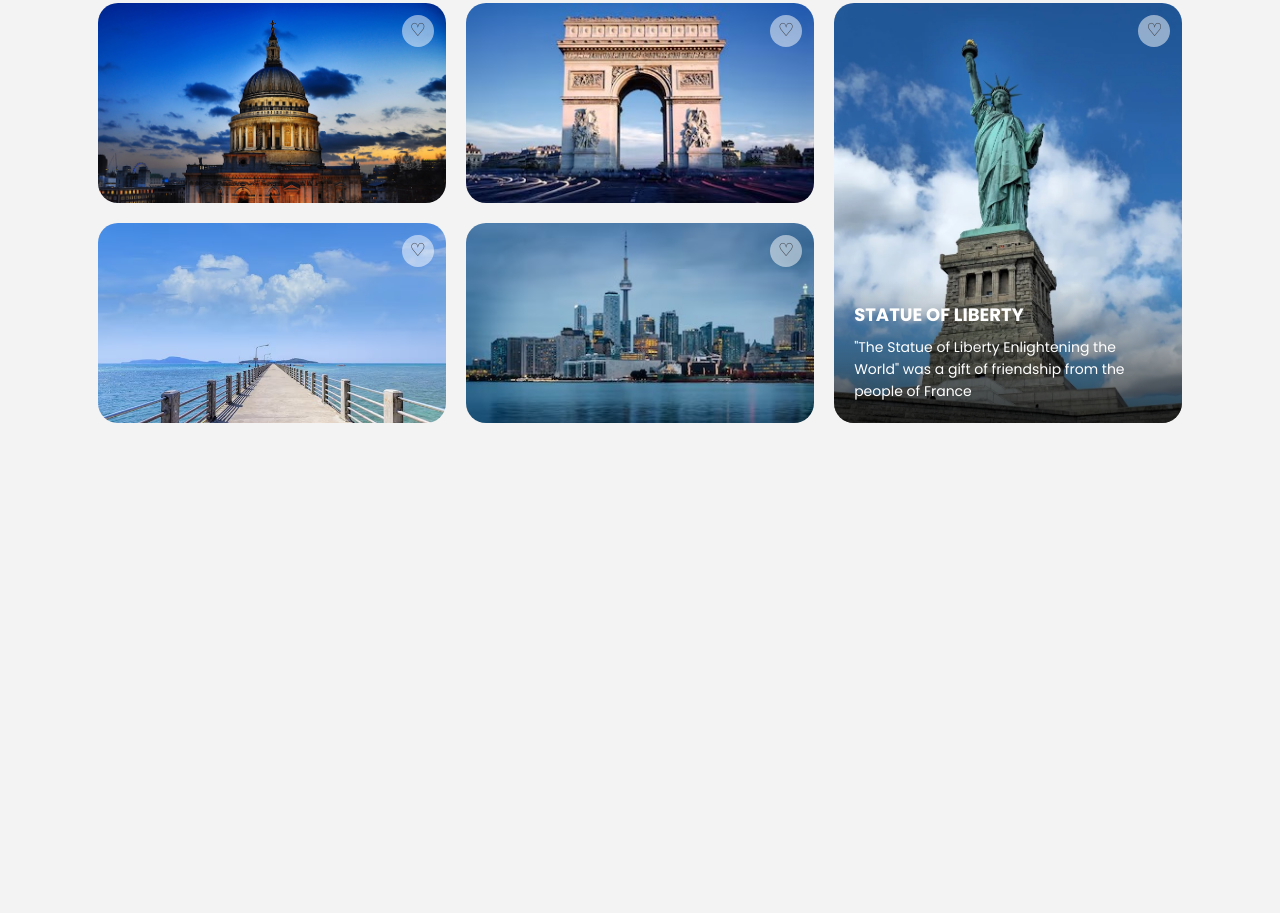
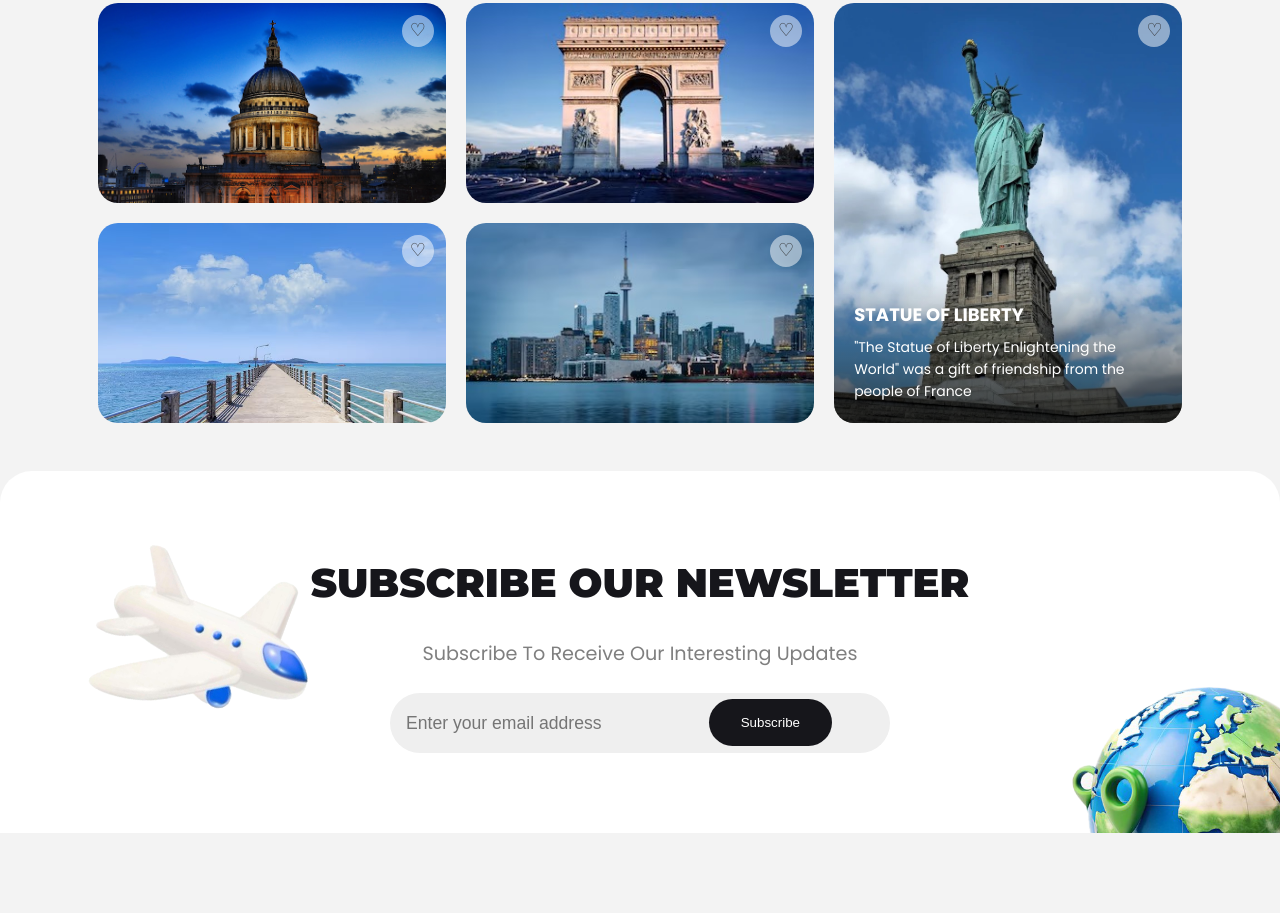
Before and after one commit to Himat93/Travel-Agency-Website, a plain HTML site: page index.html in a window 1280 px wide. Shown: the part 3917-4830 px from the top of the page. Before the commit the page ends 4560 px from the top, so only its background shows below. Drawn offline with Linux system fonts and the light colour scheme.

Commit message:
Complete newsletter section layout

```diff
--- a/css/style.css
+++ b/css/style.css
@@ -885,10 +885,10 @@
 }
 
 
-.gallery {
+.visited-gallery {
   display: grid;
   grid-template-columns: repeat(3, 1fr);
-  grid-template-rows: repeat(3, 200px);
+  grid-template-rows: repeat(2, 200px);
   gap: 20px;
   max-width: 1200px;
   margin: auto;
@@ -981,3 +981,70 @@
 }
 
 /* NEWSLETTER SECTION  */
+.newsletter {
+    display: flex;
+    flex-direction: column;
+    margin-top: 3rem;
+    align-items: center;
+    background-color: #ffffff;
+    border-top-left-radius: 2rem;
+    border-top-right-radius: 2rem;
+    position: relative;
+    padding: 5rem 0;
+    overflow: hidden;
+    margin-bottom: 5rem;
+}
+
+.newsletter .newsletter-title {
+    font-family: montserrat;
+    font-size: 2.5rem;
+    font-weight: 900;
+}
+
+.newsletter p {
+    color: #7F7F7F;
+    font-size: 1.2rem;
+    margin-top: 1.5rem;
+}
+
+.newsletter input {
+    padding: 1.2rem 1rem;
+    width: 500px;
+    border-radius: 2rem;
+    margin-top: 1.5rem;
+    border: none;
+    background-color: #EFEFEF;
+    font-size: 1.1rem;
+    color: #7F7F7F;
+}
+
+
+.newsletter button {
+    position: absolute;
+    border: none;
+    color: #ffffff;
+    padding: 1rem 2rem;
+    background-color: #16161b;
+    border-radius: 2rem;
+    bottom: 5.4rem;
+    right: 28rem;
+}
+
+.newsletter img {
+    position: absolute;
+}
+
+.newsletter img.first {
+    width: 350px;
+    left: 2rem;
+    top: -4rem;
+    transform: rotate(20deg);
+}
+
+.newsletter img.second {
+    width: 400px;
+    right: -8rem;
+    bottom: -7rem;
+}
+
+/* FOOTER SECTION  */
--- a/index.html
+++ b/index.html
@@ -321,7 +321,7 @@
                 </div>
             </div>
 
-            <div class="gallery">
+            <div class="visited-gallery">
                 <div class="item item-1">
                     <img src="assets/images/gallery img 1.jpg" alt="">
                     <div class="heart">♡</div>
@@ -354,13 +354,24 @@
             </div>
 
         </section>
-
     </main>
 
     <!-- Newsletter Section  -->
+     <section class="newsletter">
+        <h1 class="newsletter-title">SUBSCRIBE OUR NEWSLETTER</h1>
+        <p>Subscribe To Receive Our Interesting Updates</p>
 
+        <div class="newsletter-input">
+        <input type="email" placeholder="Enter your email address">
+        <button>Subscribe</button>
+        </div>
+
+        <img src="assets/images/newletter ship.png" class="first" alt="">
+        <img src="assets/images/newletter globe.png" class="second" alt="">
+     </section>
 
     <!-- Footer Section  -->
+
 
     <!-- Script  -->
     <script>
```
Also changed, not shown: assets/images/newletter globe.png (added), assets/images/newletter ship.png (added).
